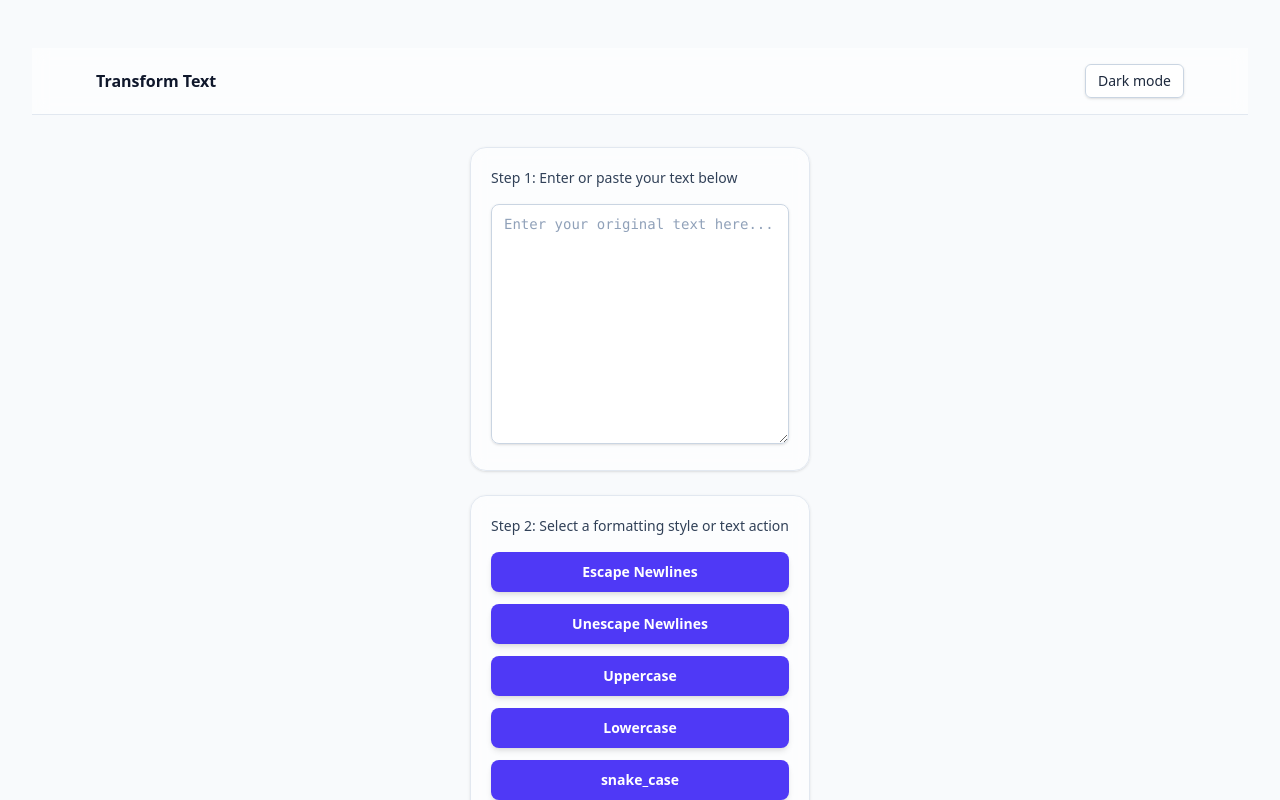
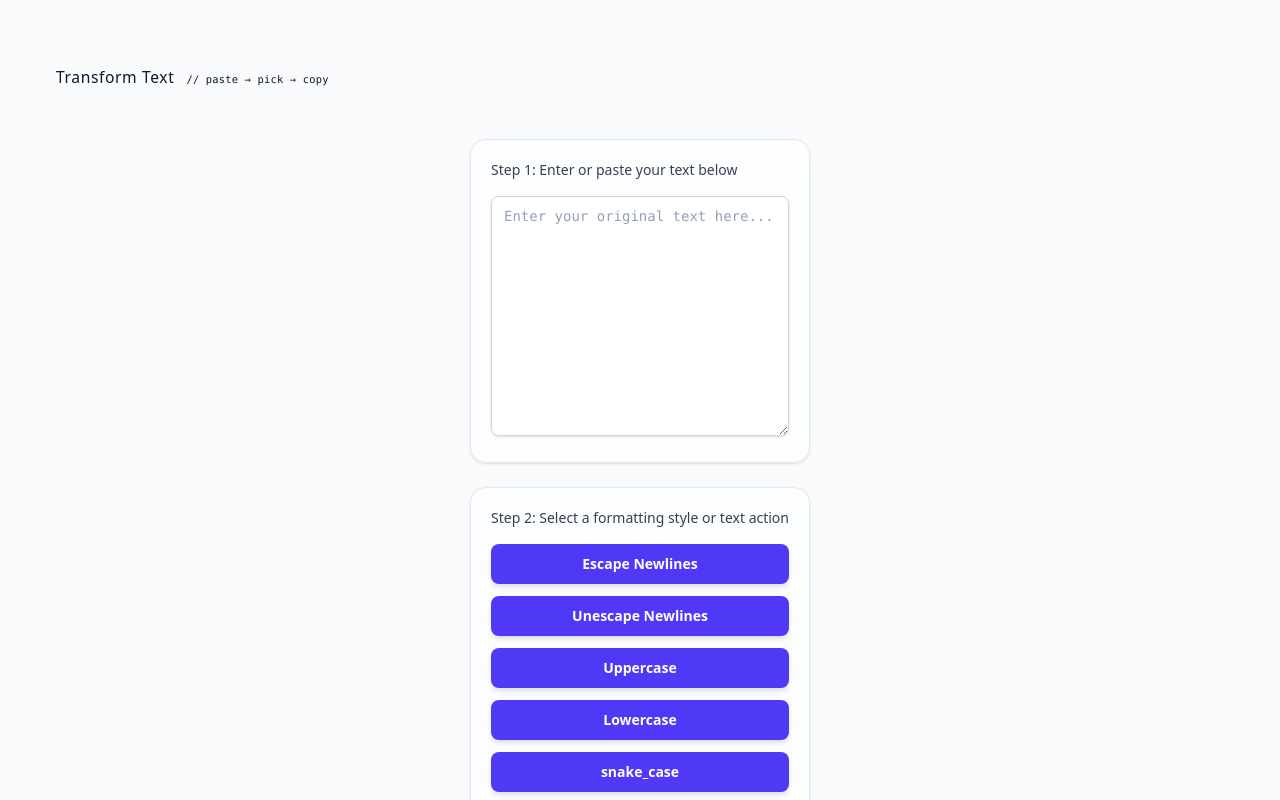
Before and after one commit to Karl-Horning/transform-text, a React (Vite) app: page / in a window 1280 px wide. Shown: the top 800 px of the page. Built offline with nearby package versions, Linux system fonts and the light colour scheme.

Commit message:
feat: add new header component

```diff
--- a/src/App.tsx
+++ b/src/App.tsx
@@ -1,5 +1,5 @@
 import { useEffect, useRef, useState } from "react";
-import Header from "./components/Header";
+import { Header } from "./components/Header/Header";
 import TextInput from "./components/TextInput";
 import ToolSelector from "./components/ToolSelector";
 import TextOutput from "./components/TextOutput";
@@ -109,7 +109,7 @@ function App() {
     return (
         <div className={styles.app}>
             <SkipLink />
-            <Header title="Transform Text" />
+            <Header />
 
             <main id="main-content" className="mx-auto max-w-6xl p-6 md:p-8">
                 <div className="mx-auto space-y-6">
--- a/src/components/Header.tsx
+++ /dev/null
@@ -1,42 +0,0 @@
-import ThemeToggle from "./ThemeToggle";
-
-interface HeaderProps {
-    title: string;
-}
-
-/**
- * Reusable app header with page title and theme toggle.
- *
- * Renders a slim, translucent bar with a subtle border that stays consistent
- * in light and dark modes. The inner container aligns with the main grid and
- * spaces the page title from the {@link ThemeToggle}.
- *
- * Accessibility:
- * - Uses a semantic `<header>` element.
- * - Exposes the page title as an `<h1>` in the document outline.
- *
- * @param props - Component properties.
- * @param props.title - The text shown as the main heading. Prefer a concise, page-specific title.
- * @returns The global header containing the page title and a theme toggle control.
- * @remarks
- * - Tailwind v4 dark mode: ensure CSS defines `@custom-variant dark (&:where(.dark, .dark *));`
- *   so `dark:` utilities respond to the `.dark` class.
- * - To prevent a light-to-dark flash on load, set the `.dark` class on `<html>` with a tiny
- *   pre-paint script in `<head>`.
- * - Pair with Skip Link pattern by placing `<main id="main-content">…</main>` below.
- * @example
- * // In app shell:
- * // <Header title="Color Contrast Checker" />
- */
-export default function Header({ title }: HeaderProps) {
-    return (
-        <header className="border-b border-slate-200 bg-white/60 p-4 backdrop-blur-sm dark:border-slate-700 dark:bg-slate-900/60">
-            <div className="mx-auto flex max-w-6xl items-center justify-between px-0 lg:px-8">
-                <h1 className="text-base font-semibold text-slate-900 dark:text-slate-100">
-                    {title}
-                </h1>
-                <ThemeToggle />
-            </div>
-        </header>
-    );
-}
--- /dev/null
+++ b/src/components/Header/Header.module.css
@@ -0,0 +1,24 @@
+.header {
+    position: relative;
+    z-index: 1;
+    display: flex;
+    align-items: baseline;
+    gap: 0.75rem;
+    padding: 1.1rem 1.5rem;
+    border-bottom: 1px solid var(--color-border);
+}
+
+.title {
+    font-family: var(--font-ui);
+    font-size: 0.975rem;
+    font-weight: normal;
+    letter-spacing: 0.04em;
+    color: var(--color-text-primary);
+}
+
+.tagline {
+    font-family: var(--font-mono);
+    font-size: 0.65rem;
+    color: var(--color-text-muted);
+    letter-spacing: 0.02em;
+}
--- /dev/null
+++ b/src/components/Header/Header.tsx
@@ -0,0 +1,18 @@
+/**
+ * @fileoverview Site header component showing the application title and usage
+ * hint.
+ */
+import { SITE_TAGLINE, SITE_TITLE } from "../../config";
+import styles from "./Header.module.css";
+
+/** Site header with the application title and a brief usage hint. */
+export function Header() {
+    return (
+        <header className={styles.header}>
+            <h1 className={styles.title}>{SITE_TITLE}</h1>
+            <span className={styles.tagline} aria-hidden="true">
+                {SITE_TAGLINE}
+            </span>
+        </header>
+    );
+}
--- a/src/components/ThemeToggle.tsx
+++ /dev/null
@@ -1,77 +0,0 @@
-import { useEffect, useState } from "react";
-
-/**
- * Theme toggle button that switches between light and dark modes.
- *
- * Reads the initial state from the `<html>` element (set by a small pre-load script)
- * to avoid UI mismatch on first render. If the user hasn't explicitly chosen a theme,
- * it follows system changes live; once the user toggles, their choice is persisted
- * to `localStorage` and synced across tabs via the `storage` event.
- *
- * Accessibility:
- * - `aria-label` and `title` describe the action (“Switch to dark/light mode”).
- * - `aria-pressed` reflects the current state for assistive tech.
- *
- * @returns A button that toggles the `dark` class on `<html>` and persists preference.
- */
-export default function ThemeToggle() {
-    // Read the current class set by your <head> script to avoid UI flicker/mismatch
-    const [isDark, setIsDark] = useState(() =>
-        typeof document !== "undefined"
-            ? document.documentElement.classList.contains("dark")
-            : false
-    );
-
-    useEffect(() => {
-        const mq = window.matchMedia("(prefers-color-scheme: dark)");
-        const hasExplicitPref = () => localStorage.getItem("theme") !== null;
-
-        // If the user hasn't set a preference, follow system changes live.
-        const handleSystemChange = (e: MediaQueryListEvent) => {
-            if (!hasExplicitPref()) {
-                document.documentElement.classList.toggle("dark", e.matches);
-                setIsDark(e.matches);
-            }
-        };
-        mq.addEventListener("change", handleSystemChange);
-
-        // Sync theme across tabs/windows
-        const handleStorage = (e: StorageEvent) => {
-            if (e.key === "theme") {
-                const prefers = mq.matches;
-                const dark = e.newValue ? e.newValue === "dark" : prefers;
-                document.documentElement.classList.toggle("dark", dark);
-                setIsDark(dark);
-            }
-        };
-        window.addEventListener("storage", handleStorage);
-
-        return () => {
-            mq.removeEventListener("change", handleSystemChange);
-            window.removeEventListener("storage", handleStorage);
-        };
-    }, []);
-
-    const applyTheme = (dark: boolean) => {
-        document.documentElement.classList.toggle("dark", dark);
-        setIsDark(dark);
-        localStorage.setItem("theme", dark ? "dark" : "light");
-    };
-
-    const toggle = () => applyTheme(!isDark);
-
-    const label = isDark ? "Switch to light mode" : "Switch to dark mode";
-
-    return (
-        <button
-            type="button"
-            onClick={toggle}
-            aria-pressed={isDark}
-            aria-label={label}
-            title={label}
-            className="cursor-pointer rounded-md border border-slate-300 bg-white/70 px-3 py-1.5 text-sm text-slate-800 shadow-sm ring-offset-white transition-colors hover:bg-slate-200 focus:outline-none focus-visible:ring-2 focus-visible:ring-slate-500 focus-visible:ring-offset-2 motion-safe:duration-150 dark:border-slate-600 dark:bg-slate-800/70 dark:text-slate-100 dark:ring-offset-slate-900 dark:hover:bg-slate-600"
-        >
-            {isDark ? "Light mode" : "Dark mode"}
-        </button>
-    );
-}
--- a/src/config.ts
+++ b/src/config.ts
@@ -33,3 +33,6 @@ export const SITE_START_YEAR = 2024;
 
 /** Brand colour used in the PWA manifest and theme-color meta tag. */
 export const THEME_COLOR = "#0d0d0d";
+
+/** Brief usage hint displayed in the site header. */
+export const SITE_TAGLINE = "// paste → pick → copy";
```
Also changed, not shown: 1 other file (tests, documents, lock files or other folders).
